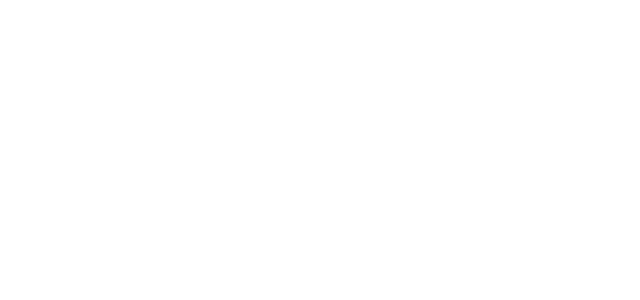
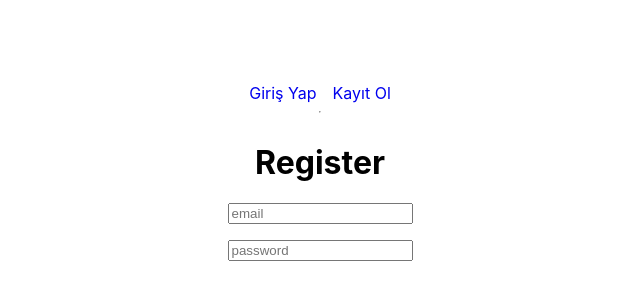
Before and after one commit to Mervegk/gelyaz-react, a React (Create React App) app: page /auth/register in a window 1280 px wide. Before the commit this address had no page. Shown: the part 228-528 px from the top of the page, without its empty margins (320-960 px from the left). Built offline with nearby package versions, Linux system fonts and the light colour scheme.

Commit message:
layout end

```diff
--- a/src/App.js
+++ b/src/App.js
@@ -1,14 +1,14 @@
 //import { useState } from 'react';
 import './App.css';
 import { Route, Routes, BrowserRouter } from 'react-router-dom';
-import Header from './components/Header';
-import Home from './pages/Home'
-import Users from './pages/Users';
-import Contact from './pages/Contact';
+import Home from './pages/Dashboard/Home'
+import Users from './pages/Dashboard/Users';
+import Contact from './pages/Dashboard/Contact';
 import UserDetail from './components/UserDetail';
-import Login from './pages/Login';
+import Login from './pages/Auth/Login';
 import DashBoardLayout from './layouts/DashBoardLayout';
 import AuthLayout from './layouts/AuthLayout';
+import Register from './pages/Auth/Register';
 
 function App() {
 
@@ -23,6 +23,7 @@
         </Route>
         <Route path='auth' element={<AuthLayout />}>
           <Route index element={<Login />} />
+          <Route path='register' element={<Register />} />
         </Route>
       </Routes>
     </BrowserRouter>
--- a/src/layouts/AuthLayout.js
+++ b/src/layouts/AuthLayout.js
@@ -1,10 +1,14 @@
 import React from 'react'
-import { Outlet } from 'react-router-dom'
+import '../pages/Auth/auth.css'
+import { Link, Outlet } from 'react-router-dom'
 
 export default function AuthLayout() {
   return (
-    <div>
-      AuthLayout
+    <div className='auth-container'>
+      <div className='auth-menu'>
+        <Link to="/auth">Giriş Yap</Link>
+        <Link to="/auth/register">Kayıt Ol</Link>
+      </div>
       <hr />
       <Outlet />
     </div>
--- /dev/null
+++ b/src/pages/Auth/Register.js
@@ -0,0 +1,13 @@
+import React from 'react'
+
+export default function Register() {
+  return (
+    <div>
+      <h1 className='page-title'>Register</h1>
+      <div className='register'>
+        <input type='text' placeholder='email' />
+        <input type='password' placeholder='password' />
+      </div>
+    </div>
+  )
+}
--- /dev/null
+++ b/src/pages/Auth/auth.css
@@ -0,0 +1,28 @@
+.auth-container {
+  display: flex;
+  flex-direction: column;
+  justify-content: center;
+  align-items: center;
+  height: 100vh;
+}
+
+.auth-menu {
+  display: flex;
+  gap: 1rem;
+}
+
+.auth-menu a {
+  text-decoration: none;
+}
+
+.page-title {
+  text-align: center;
+}
+
+.register {
+  display: flex;
+  flex-direction: column;
+  gap: 1rem;
+  justify-content: center;
+  align-items: center;
+}
```
Also changed, not shown: src/pages/Auth/Login.js (renamed from src/pages/Login.js), src/pages/Dashboard/Contact.js (renamed from src/pages/Contact.js), src/pages/Dashboard/Home.js (renamed from src/pages/Home.js), src/pages/Dashboard/Users.js (renamed from src/pages/Users.js), src/pages/Dashboard/dashboard.css (added).
